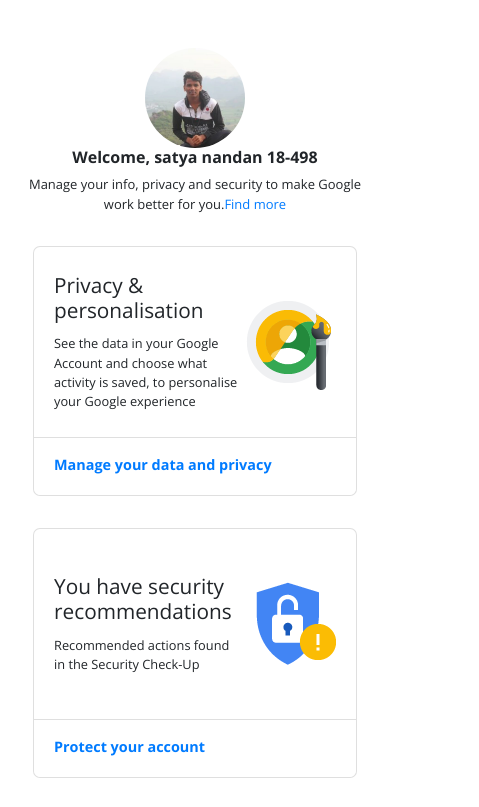
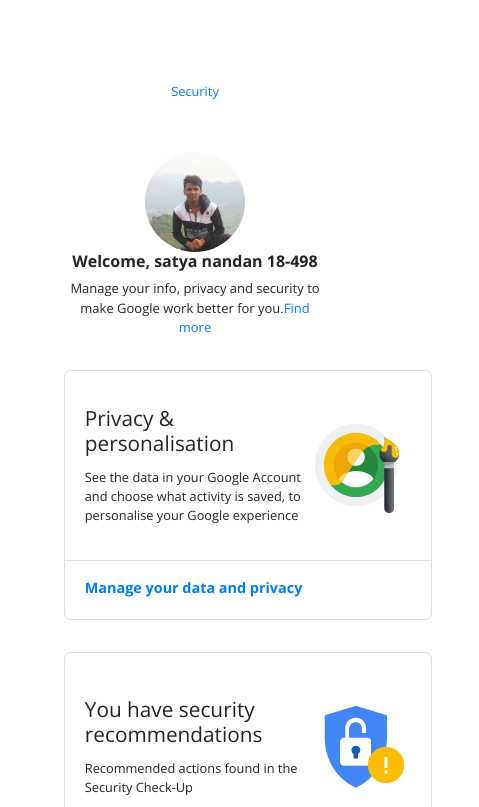
Before and after one commit to S-A-T-Y-A/google-account-clone, a plain HTML site: page index.html in a window 390 px wide. Shown: the top 807 px of the page, 479 px wide, since content can reach past the window. Drawn offline with nearby package versions, Linux system fonts and the light colour scheme; files whose address does not match are found by name.

Commit message:
aside added

```diff
--- a/index.html
+++ b/index.html
@@ -13,11 +13,32 @@
   <link href="https://fonts.googleapis.com/css2?family=Open+Sans:wght@400;700;800&display=swap" rel="stylesheet" />
   <link rel="stylesheet" href="style.css" />
   <link rel="shortcut icon" href="img/fav-.png" type="image/x-icon">
+  <link rel="stylesheet" href="https://cdn.jsdelivr.net/npm/bootstrap-icons@1.5.0/font/bootstrap-icons.css">
 </head>
 
 <body>
   <section>
-    <div class="container text-center user mt-5">
+    <!-- top nav -->
+    <div class="nav">
+
+    </div>
+  </section>
+  <section class=" d-flex  justify-content-between align-items-center body-with-nav  ">
+    <section class="section-nav py-5">
+      <aside class="mt-2 d-flex justify-content-center ">
+        <ul class=" ">
+          <li  class=" list-group-item active"> <a href="#" class="text-light"> <span><i class="bi bi-person-circle"></i></span> home </a> </li>
+          <li class="list-group-item"> <a href="#"> <span><i class="bi bi-card-list"></i></span> Personal info </a> </li>
+          <li class="list-group-item"> <a href="#"> <span><i class="bi bi-toggle-on"></i></span> Data and privacy</a> </li>
+          <li class="list-group-item"> <a href="#"> <span><i class="bi bi-lock-fill"></i></span> Security</a> </li>
+          <li class="list-group-item"> <a href="#"> <span><i class="bi bi-people-fill"></i></span> People and  subscriptions </a> </li>
+          <li class="list-group-item"> <a href="#"> <span><i class="bi bi-person-circle"></i></span> Payments and subscriptions </a> </li>
+          <li class="list-group-item"> <a href="#"> <span><i class="bi bi-info-circle-fill"></i></span> About </a> </li>
+        </ul>
+      </aside>
+    </section>
+    <section class=" left-content mx-auto">
+      <div class="container text-center user mt-5 ">
         <img src="img/user.webp" alt="" />
         <h1>Welcome, satya nandan 18-498</h1>
         <p>
@@ -25,8 +46,7 @@
           you.<a href="#">Find more</a>
         </p>
       </div>
-  </section>
-  <section>
+
       <div class="
           container
           d-flex
@@ -36,7 +56,7 @@
           flex-wrap
           cards-con
         ">
-      <div class="card my-3  mx-auto">
+        <div class="card my-3   mx-auto">
           <div class="card-body d-flex justify-content-between align-items-center">
             <div class="card-content">
               <h2 class="card-title">Privacy & personalisation</h2>
@@ -117,6 +137,8 @@
 
       </div>
     </section>
+
+  </section>
 </body>
 
 </html>
--- a/style.css
+++ b/style.css
@@ -3,6 +3,33 @@
     margin: 0;
     box-sizing: border-box;
     font-family: 'Open Sans', sans-serif;
+}
+.section-nav{
+     position: relative;
+    align-self: stretch;
+}
+aside{
+    flex-basis: 20%;
+    z-index: 99999;
+}
+aside ul{
+    display: flex;
+    flex-direction: column;
+    justify-content: space-around;
+}
+aside ul li{
+
+    border: none !important;
+    border-radius: 0px 20px 20px 0px !important;
+}
+aside ul li a{
+    font-size: 0.8rem  !important ;
+}
+
+.left-content{
+    flex-basis: 100%;
+    max-width: 75vw;
+
 }
 .user img{
     width: 100px;
@@ -15,7 +42,7 @@
 
 .card{
     flex-basis: 45% !important;
-    min-width: 19em !important;
+    min-width: 23em !important;
     min-height: 250px !important;
     height: fit-content !important;
     border-radius: 7px  !important;
@@ -33,9 +60,49 @@
     font-size: 1em !important;
     border-radius: 0px 0px 7px 7px !important;
 }
+@media (max-width:1020px){
+    .body-with-nav{
+        flex-wrap: wrap !important;
+    }
+}
+
 @media (max-width:1000px){
+    .section-nav{
+        width: 100%;
+        overflow-x: scroll;
+        position: relative;
+        left: 0;
+        right: 0;
+    }
+    aside{
+        position: relative;
+        left: 0vw;
+        max-height: 10vh;
+
+
+    }
+    aside ul {
+        flex-direction: row !important;
+        position: absolute;
+
+
+
+    }
+    aside ul li{
+        text-align: center;
+        position: relative;
+        top: 10px;
+        border-radius: 0px !important;
+        min-width: 250px;
+        margin: 0px 10px !important;
+    }
+    aside ul li a i{
+        display: none;
+    }
+
+
     .card{
-        flex-basis: 90% !important;
+        flex-basis: 100% !important;
     }
     .user h1{
         font-size: 1.7em;
```
Lines whose indentation alone changed are shown as unchanged.
